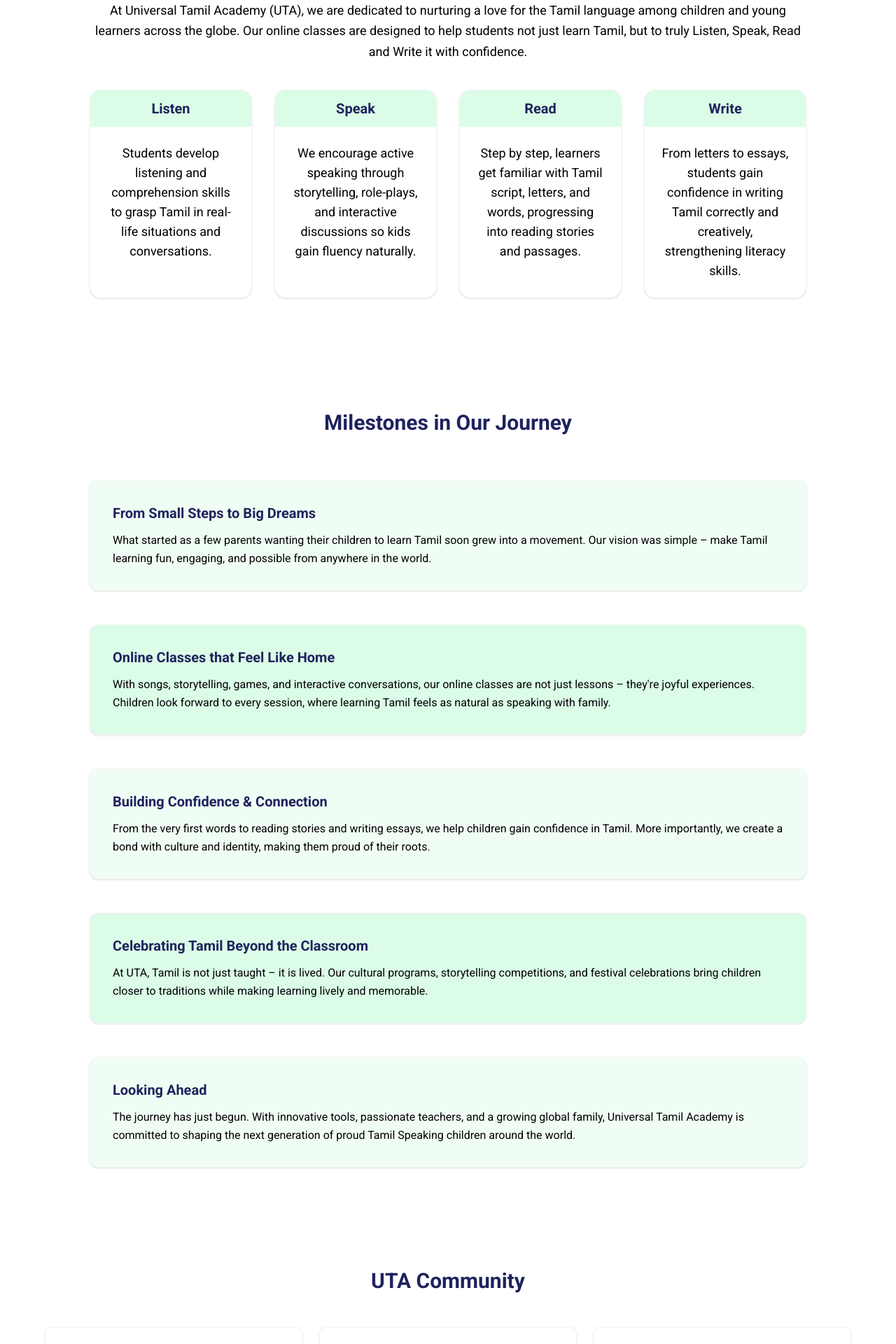
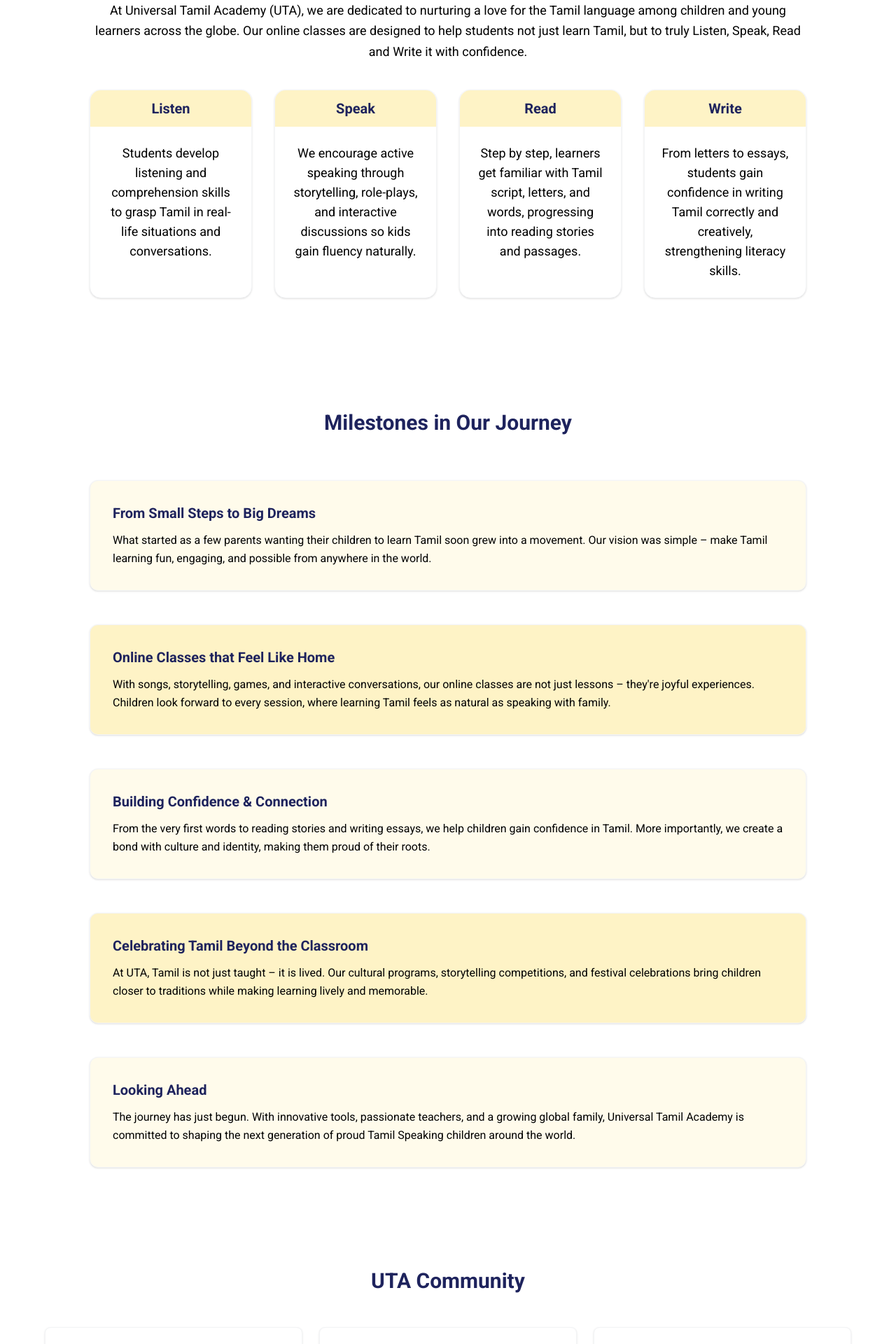
Before and after one commit to TamtreePvtLtd/UTA_Website, a Next.js app: page /history in a window 1280 px wide. Shown: the part 520-2440 px from the top of the page at 70% size. Built offline with nearby package versions, Linux system fonts and the light colour scheme; no server answers; what node-cron would draw is missing.

Commit message:
home page color changes

```diff
--- a/src/app/history/page.tsx
+++ b/src/app/history/page.tsx
@@ -37,7 +37,7 @@
           </p>
         <div className="grid grid-cols-1 md:grid-cols-4 gap-8">
           <div className="bg-white rounded-2xl shadow hover:shadow-lg transition border border-gray-100 overflow-hidden">
-            <div className="bg-green-100 py-3 text-center">
+            <div className="bg-amber-100 py-3 text-center">
               <h3 className="text-xl font-bold text-secondary">Listen</h3>
             </div>
             <div className="p-6">
@@ -48,7 +48,7 @@
           </div>
 
           <div className="bg-white rounded-2xl shadow hover:shadow-lg transition border border-gray-100 overflow-hidden">
-            <div className="bg-green-100 py-3 text-center">
+            <div className="bg-amber-100 py-3 text-center">
               <h3 className="text-xl font-bold text-secondary">Speak</h3>
             </div>
             <div className="p-6">
@@ -59,7 +59,7 @@
           </div>
 
           <div className="bg-white rounded-2xl shadow hover:shadow-lg transition border border-gray-100 overflow-hidden">
-            <div className="bg-green-100 py-3 text-center">
+            <div className="bg-amber-100 py-3 text-center">
               <h3 className="text-xl font-bold text-secondary">Read</h3>
             </div>
             <div className="p-6">
@@ -70,7 +70,7 @@
           </div>
 
           <div className="bg-white rounded-2xl shadow hover:shadow-lg transition border border-gray-100 overflow-hidden">
-            <div className="bg-green-100 py-3 text-center">
+            <div className="bg-amber-100 py-3 text-center">
               <h3 className="text-xl font-bold text-secondary">Write</h3>
             </div>
             <div className="p-6">
@@ -91,7 +91,7 @@
         <div className="max-w-5xl mx-auto space-y-12">
 
           {/* Content Blocks */}
-          <div className="bg-green-50 p-8 rounded-xl shadow hover:shadow-lg transition border border-gray-100">
+          <div className="bg-amber-50 p-8 rounded-xl shadow hover:shadow-lg transition border border-gray-100">
             <h3 className="text-xl font-semibold mb-3 text-secondary">From Small Steps to Big Dreams</h3>
             <p className="text-black leading-relaxed">
               What started as a few parents wanting their children to learn Tamil
@@ -100,7 +100,7 @@
             </p>
           </div>
 
-          <div className="bg-green-100 p-8 rounded-xl shadow hover:shadow-lg transition border border-gray-100">
+          <div className="bg-amber-100 p-8 rounded-xl shadow hover:shadow-lg transition border border-gray-100">
             <h3 className="text-xl font-semibold mb-3 text-secondary">Online Classes that Feel Like Home</h3>
             <p className="text-black leading-relaxed">
               With songs, storytelling, games, and interactive conversations, our online classes
@@ -109,7 +109,7 @@
             </p>
           </div>
 
-          <div className="bg-green-50 p-8 rounded-xl shadow hover:shadow-lg transition border border-gray-100">
+          <div className="bg-amber-50 p-8 rounded-xl shadow hover:shadow-lg transition border border-gray-100">
             <h3 className="text-xl font-semibold mb-3 text-secondary">Building Confidence & Connection</h3>
             <p className="text-black leading-relaxed">
               From the very first words to reading stories and writing essays,
@@ -118,7 +118,7 @@
             </p>
           </div>
 
-          <div className="bg-green-100 p-8 rounded-xl shadow hover:shadow-lg transition border border-gray-100">
+          <div className="bg-amber-100 p-8 rounded-xl shadow hover:shadow-lg transition border border-gray-100">
             <h3 className="text-xl font-semibold mb-3 text-secondary">Celebrating Tamil Beyond the Classroom</h3>
             <p className="text-black leading-relaxed">
               At UTA, Tamil is not just taught – it is lived.
@@ -127,7 +127,7 @@
             </p>
           </div>
 
-          <div className="bg-green-50 p-8 rounded-xl shadow hover:shadow-lg transition border border-gray-100">
+          <div className="bg-amber-50 p-8 rounded-xl shadow hover:shadow-lg transition border border-gray-100">
             <h3 className="text-xl font-semibold mb-3 text-secondary">Looking Ahead</h3>
             <p className="text-black leading-relaxed">
               The journey has just begun. With innovative tools, passionate teachers, and
--- a/src/app/plans/page.tsx
+++ b/src/app/plans/page.tsx
@@ -114,7 +114,7 @@
               <ul className="text-md text-black space-y-2 mb-4">
                 {plan.features.map((feature, idx) => (
                   <li key={idx} className="flex items-start">
-                    <span className="text-green-600 mr-2">✔</span>
+                    <span className="text-amber-600 mr-2">✔</span>
                     {feature}
                   </li>
                 ))}
@@ -135,7 +135,7 @@
               </p>
               )}
               <Link href="/register">
-                <button className="w-full bg-primary hover:bg-green-500 text-white py-2 rounded transition">
+                <button className="w-full bg-primary hover:bg-amber-500 text-white py-2 rounded transition">
                   {plan.value === "freeTrial" ? "Start Free Trial" : "Get Started"}
                 </button>
               </Link>
--- a/src/components/footer.tsx
+++ b/src/components/footer.tsx
@@ -4,7 +4,7 @@
 import { FaFacebook, FaInstagram, FaYoutube, FaWhatsapp } from 'react-icons/fa';
 const Footer = () => {
   return (
-  <footer className="bg-gradient-to-r from-green-100 to-green-100 text-black">
+  <footer className="bg-gradient-to-r from-amber-100 to-amber-100 text-black">
   <div className="max-w-7xl mx-auto px-6 py-10 grid grid-cols-1 sm:grid-cols-2 md:grid-cols-4 gap-8">
 
     {/* Brand */}
@@ -49,7 +49,7 @@
         <a href="#" aria-label="YouTube" className="hover:text-red-400">
           <FaYoutube />
         </a>
-        <a href="#" aria-label="WhatsApp" className="hover:text-green-400">
+        <a href="#" aria-label="WhatsApp" className="hover:text-amber-400">
           <FaWhatsapp />
         </a>
       </div>
```
Also changed, not shown: src/app/landingPage/page.tsx (+10 -10 lines), public/bgbanner.png, public/bgbanner1.png (added).
